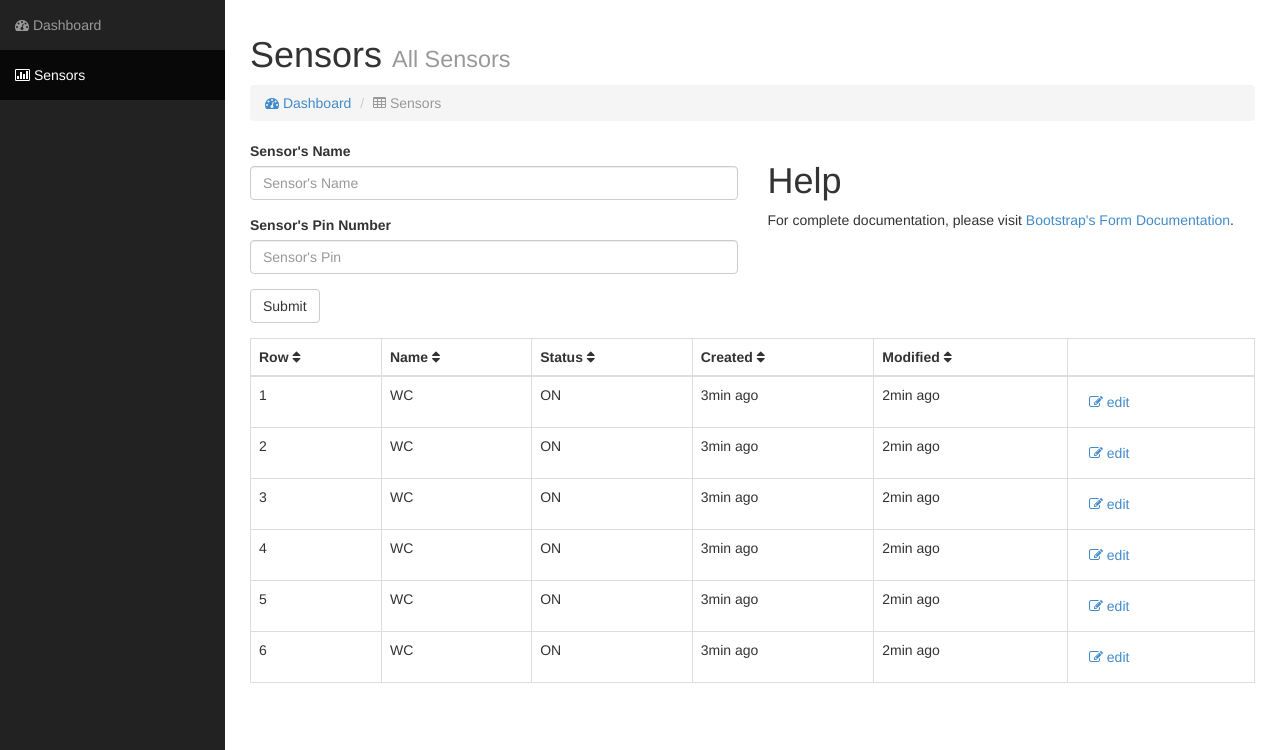
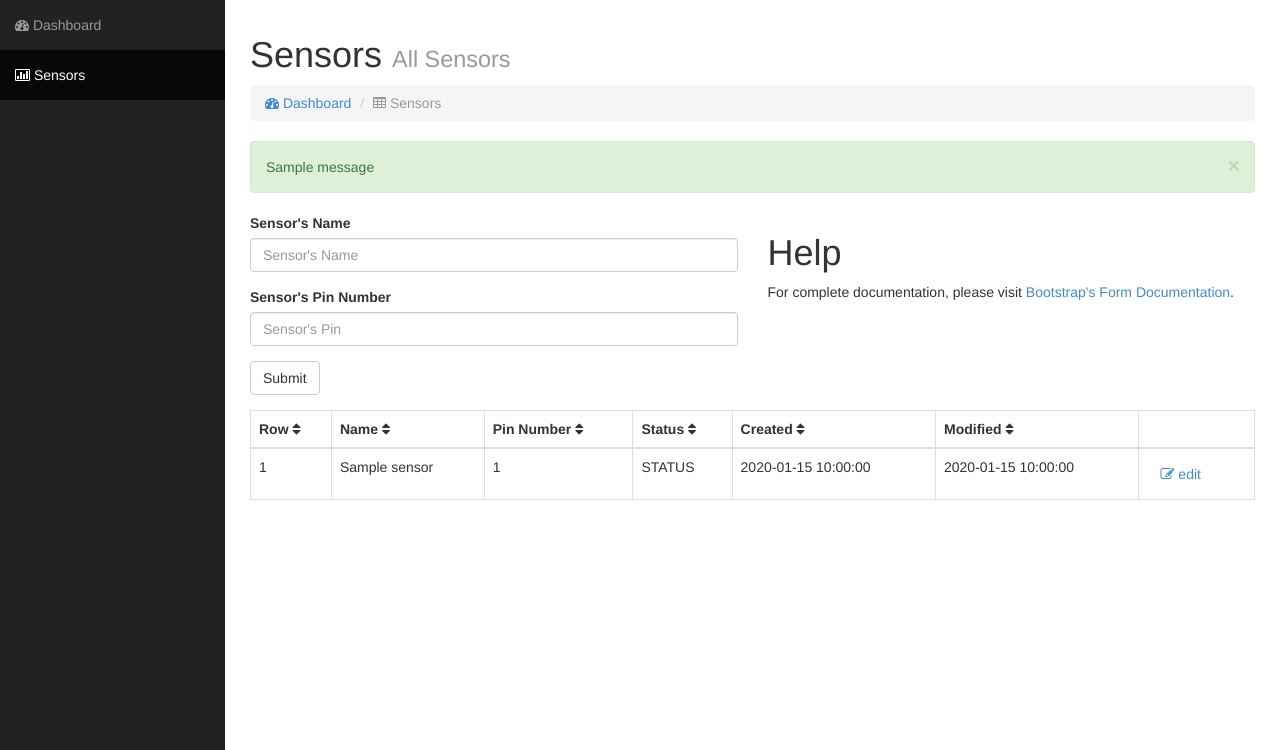
Before and after one commit to mashhadlug/ROI-Monitor, a Flask app: page /sensors/ in a window 1280 px wide. Shown: the part 50-800 px from the top of the page. Run offline with Flask 2, Linux system fonts and the light colour scheme; tables that the repository leaves empty hold one stand-in row (values such as "Sample post"); one stand-in notice (Sample message) is shown; some libraries are stand-ins or nearby versions.

Commit message:
added sensor#update

```diff
--- a/project/apps/sensors/views.py
+++ b/project/apps/sensors/views.py
@@ -4,6 +4,7 @@ import re
 # flask import
 from flask import Blueprint, abort, request, current_app, flash, session, g, redirect, url_for, send_from_directory, make_response, jsonify, render_template
 from flask.ext.babel import lazy_gettext as _
+from sqlalchemy import desc
 
 #project import
 from models import Sensor
@@ -12,22 +13,39 @@ from project.database import db_session
 
 mod = Blueprint('sensors', __name__, url_prefix='/sensors')
 
-@mod.route('/')
+@mod.route('/', methods=['GET'])
 def index():
     sensor_form = SensorForm()
-    print sensor_form
-    return render_template("/sensors/index.html", form=sensor_form)
+    sensors = Sensor.query.order_by(desc(Sensor.id)).all()
+    return render_template("/sensors/index.html", form=sensor_form, sensors=sensors)
 
 @mod.route('/', methods=['POST'])
-def new_sensor():
+def new():
+    # TODO: add form vlidation
     name = request.form.get('name', '')
     pin = request.form.get('pin', '')
     sensor = Sensor(name=name, pin=pin)
     db_session.add(sensor)
     db_session.commit()
-    return render_template("/sensors/index.html")
+    flash(u'successfully created new sensor', 'success')
 
-@mod.route('/sensor/<id>')
-def rest_sensor(id):
-    sensor_obj = Sensor.query.filter(Sensor.id == id).first()
-    return render_template("/sensors/sensor.html", sensor=sensor_obj)
+    return redirect("/sensors/")
+
+@mod.route('/<id>/', methods=['GET'])
+def show(id):
+    sensor = Sensor.query.filter(Sensor.id == id).first()
+    return render_template("/sensors/sensor.html", sensor=sensor)
+
+@mod.route('/<id>/', methods=['POST'])
+def update(id):
+    # TODO: check if sensor exists
+    # TODO: add form vlidation
+    sensor = Sensor.query.filter(Sensor.id == id).first()
+
+    sensor.name = request.form.get('name', '')
+    sensor.pin = request.form.get('pin', '')
+    db_session.add(sensor)
+    db_session.commit()
+    flash(u'successfully updated the sensor', 'success')
+
+    return redirect("/sensors")
--- a/project/templates/sensors/index.html
+++ b/project/templates/sensors/index.html
@@ -9,10 +9,16 @@
         <li><a href="index.html"><i class="fa fa-dashboard"></i> Dashboard</a></li>
         <li class="active"><i class="fa fa-table"></i> Sensors</li>
       </ol>
-      <!--<div class="alert alert-info alert-dismissable">
-        <button type="button" class="close" data-dismiss="alert" aria-hidden="true">&times;</button>
-        We're using <a class="alert-link" href="http://tablesorter.com/docs/">Tablesorter 2.0</a> for the sort function on the tables. Read the documentation for more customization options or feel free to use something else!
-      </div>-->
+      {% with messages = get_flashed_messages(with_categories=true) %}
+        {% if messages %}
+          {% for category, message in messages %}
+              <div class="alert alert-{{ category }} alert-dismissable">
+                <button type="button" class="close" data-dismiss="alert" aria-hidden="true">&times;</button>
+                {{ message }}
+              </div>
+          {% endfor %}
+        {% endif %}
+      {% endwith %}
     </div>
   </div><!-- /.row -->
 
@@ -49,6 +55,7 @@
             <tr>
               <th>Row <i class="fa fa-sort"></i></th>
               <th>Name <i class="fa fa-sort"></i></th>
+              <th>Pin Number <i class="fa fa-sort"></i></th>
               <th>Status <i class="fa fa-sort"></i></th>
               <th>Created <i class="fa fa-sort"></i></th>
               <th>Modified <i class="fa fa-sort"></i></th>
@@ -56,12 +63,14 @@
             </tr>
           </thead>
           <tbody>
-            {% for i in [1,2,3,4,5,6] %}
+            {% for sensor in sensors %}
             <tr>
-                <td>{{ loop.index }}</td>
-                {% for field in ['WC', 'ON', '3min ago', '2min ago'] %}
-                <td>{{ field }}</td>
-                {% endfor %}
+                <td>{{ sensor.id }}</td>
+                <td>{{ sensor.name }}</td>
+                <td>{{ sensor.pin }}</td>
+                <td>STATUS</td>
+                <td>{{ sensor.created_at }}</td>
+                <td>{{ sensor.modified_at }}</td>
                 <td>
                   <button class="btn btn-link" data-toggle="modal" data-target="#sensorModal{{ loop.index }}">
                     <i class="fa fa-edit"></i> edit
@@ -69,7 +78,7 @@
 
                   <!-- Modal -->
                   <div class="modal fade" id="sensorModal{{ loop.index }}" tabindex="-1" role="dialog" aria-labelledby="myModalLabel" aria-hidden="true">
-                    <form role="form" method="POST" action="/sesnsors/{{ loop.index }}">
+                    <form role="form" method="POST" action="{{ url_for('sensors.update', id=sensor.id) }}">
                       <div class="modal-dialog">
                         <div class="modal-content">
                           <div class="modal-header">
@@ -79,11 +88,11 @@
                           <div class="modal-body">
                               <div class="form-group">
                                 {{ form.name.label }}
-                                {{ form.name(value="WC", size=20, class="form-control", placeholder="Sensor's Name") }}
+                                {{ form.name(value=sensor.name, size=20, class="form-control", placeholder="Sensor's Name") }}
                               </div>
                               <div class="form-group">
                                 {{ form.pin.label }}
-                                {{ form.pin(value="0", size=2, class="form-control", placeholder="Sensor's Pin") }}
+                                {{ form.pin(value=sensor.pin, size=2, class="form-control", placeholder="Sensor's Pin") }}
                               </div>
                               <div class="form-group">
                                 {{ form.csrf_token }}
```
Also changed, not shown: 12 other files.
